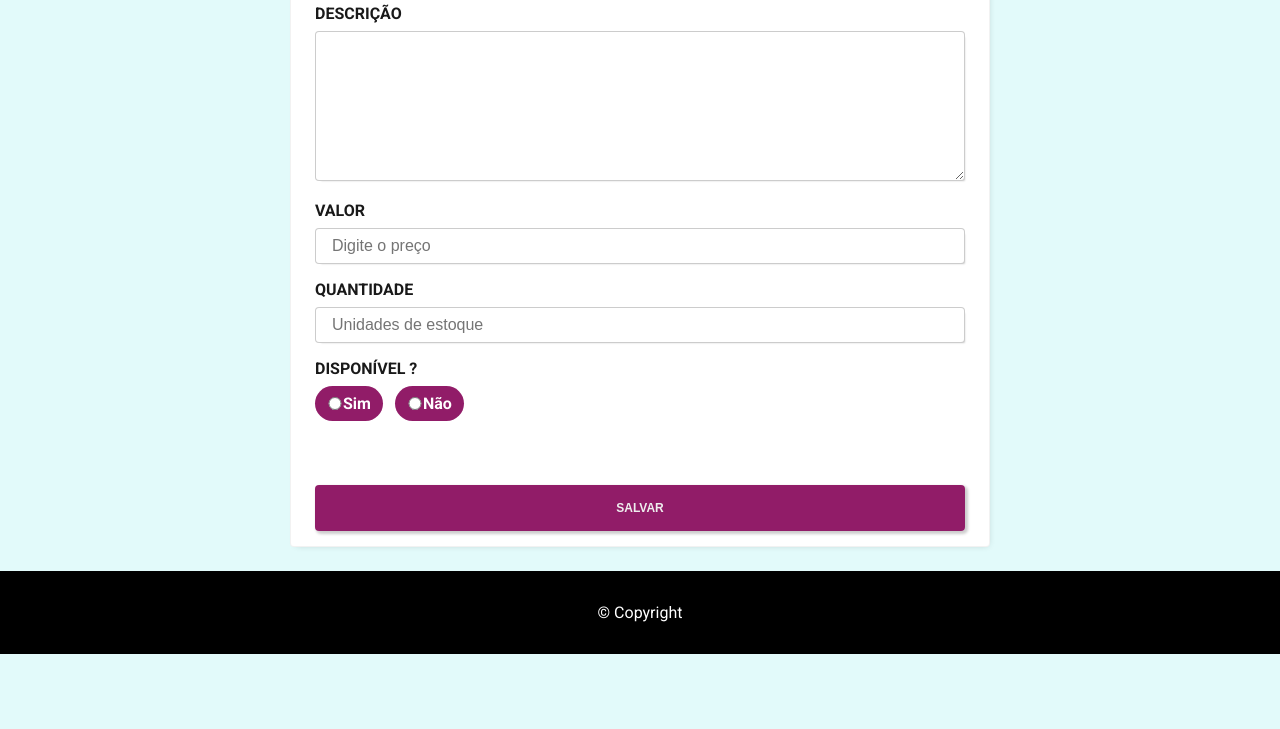
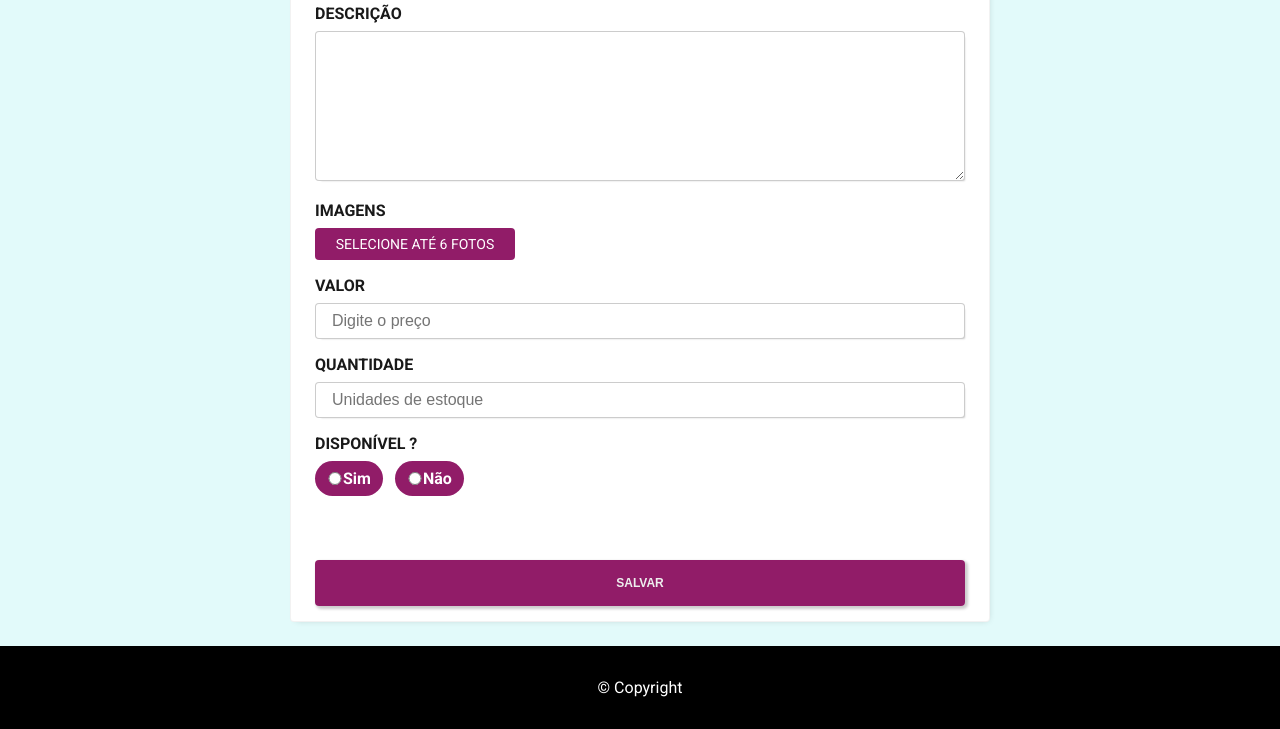
Before and after one commit to edu-rm/e-commerce, a Node server app: page /products/create in a window 1280 px wide. Shown: the part 365-1094 px from the top of the page. Before the commit the page ends 1019 px from the top, so only its background shows below. Run offline with Node 20, Linux system fonts and the light colour scheme; data that the repository does not hold is empty.

Commit message:
Photos upload button created and stilized

```diff
--- a/public/style.css
+++ b/public/style.css
@@ -223,3 +223,38 @@ nav.primary ul li a i{
 form .fields {
   margin-bottom: 64px;
 }
+
+
+/*PHOTOS UPLOAD*/
+form .item #photos-upload{
+  position: relative;
+
+  display: block;
+  overflow: hidden; /*Não há rolagem*/
+  width: 200px;
+}
+
+form .item #photos-upload p {
+  padding: 8px 16px;
+  border-radius: 4px;
+  box-shadow: 0 2px 2px -6px #333;
+  background-color: #8a0c5eee;
+  color: white;
+  width: 100%;
+  text-align: center;
+  cursor: pointer;
+  text-transform: uppercase;
+  font-size: 14px;
+}
+
+form .item #photos-input {
+  position:absolute;
+  top: 0;
+  left: 0;
+  display: block;
+  overflow:hidden;
+  width: 100%;
+  height: 100%;
+  opacity: 0;
+  cursor: pointer;
+}
--- a/src/app/views/products/fields.njk
+++ b/src/app/views/products/fields.njk
@@ -30,6 +30,23 @@
   <div>Descrição</div>
     <div>
       <textarea name="description">{{ product.description }}</textarea>
+    </div>
+</div>
+
+<div class="item">
+  <div>Imagens</div>
+    <div>
+      <div id="photos-upload">
+        <input
+          type="file"
+          name="photos"
+          multiple
+          id="photos-input"
+          accept="image/*">
+          <p>Selecione até 6 fotos</p>
+      </div>
+      <div class="photos-preview">
+      </div>
     </div>
 </div>
 
```
